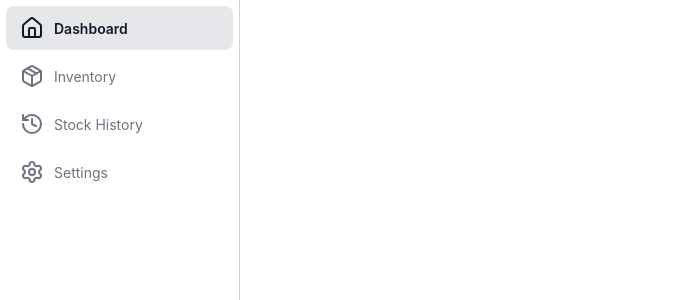
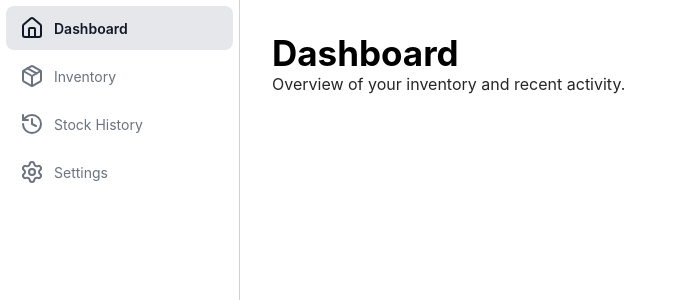
Before and after one commit to princemclein/Inventory-System-, a React (Vite) app: page / in a window 1280 px wide. Shown: the top 300 px of the page, without its empty margins (0-678 px from the left). Built offline with nearby package versions, Linux system fonts and the light colour scheme.

Commit message:
Feat: Added a root color that can be reusable, added a PageHeader that can be reussable accross different pages.

```diff
--- a/src/App.css
+++ b/src/App.css
@@ -5,4 +5,5 @@
 
 main {
   flex: 1;
+  padding: 2rem;
 }
--- a/src/Components/PageHeader.jsx
+++ b/src/Components/PageHeader.jsx
@@ -0,0 +1,10 @@
+import "../Styles/PageHeader.css";
+
+export default function PageHeader({ title, subtitle }) {
+  return (
+    <div className="page-header">
+      <h1 className="page-header-title">{title}</h1>
+      <p className="page-header-subtitle">{subtitle}</p>
+    </div>
+  );
+}
--- a/src/Pages/Dashboard.jsx
+++ b/src/Pages/Dashboard.jsx
@@ -1,5 +1,13 @@
 import Sidebar from "../Components/Sidebar.jsx";
+import PageHeader from "../Components/PageHeader.jsx";
 
 export default function Dashboard() {
-  return null;
+  return (
+    <>
+      <PageHeader
+        title="Dashboard"
+        subtitle="Overview of your inventory and recent activity."
+      />
+    </>
+  );
 }
--- a/src/Styles/pageHeader.css
+++ b/src/Styles/pageHeader.css
@@ -0,0 +1,8 @@
+.page-header-title {
+  font-size: 35px;
+}
+
+.page-header-subtitle {
+  font-size: 16px;
+  color: var(--subtitle-color);
+}
--- a/src/index.css
+++ b/src/index.css
@@ -10,3 +10,7 @@ body {
     -apple-system, BlinkMacSystemFont, "Segoe UI", Roboto, sans-serif;
   height: 100%;
 }
+:root {
+  --main-color: black;
+  --subtitle-color: hsla(0, 0%, 0%, 0.852);
+}
```
